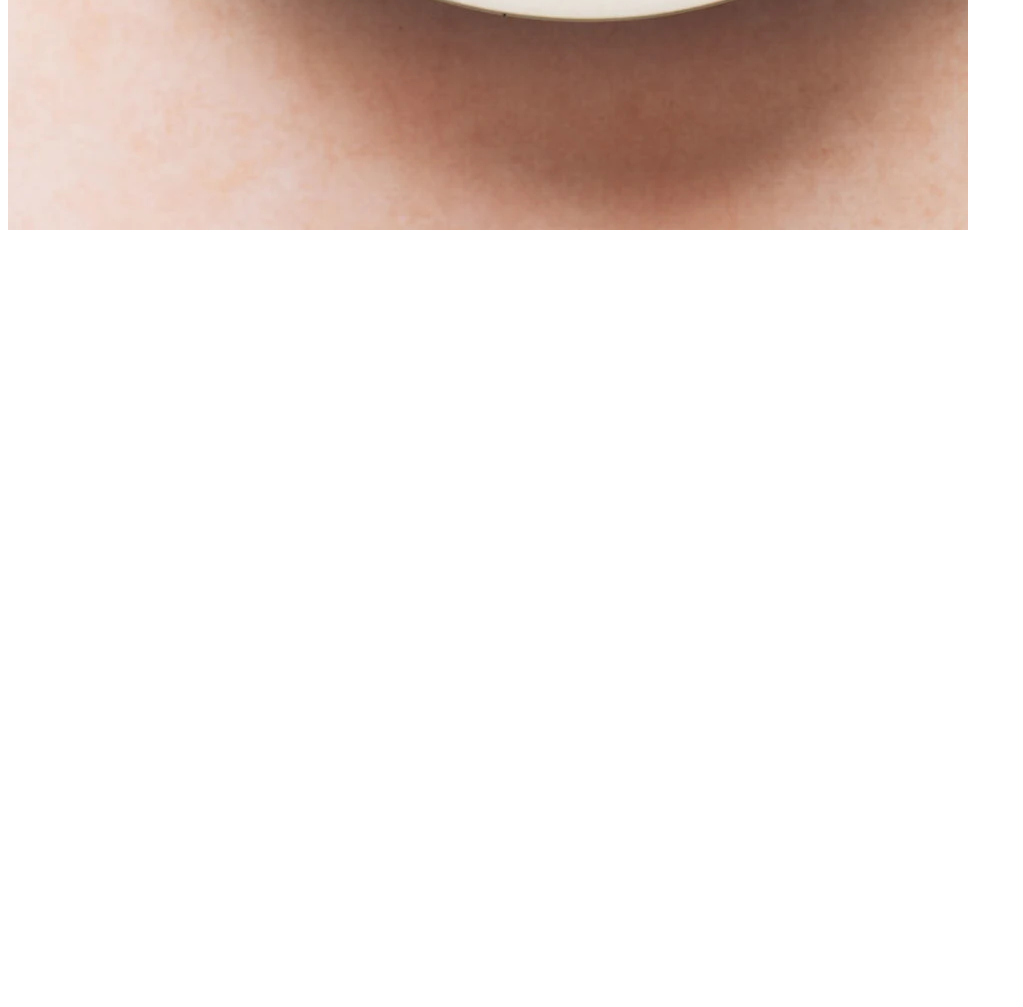
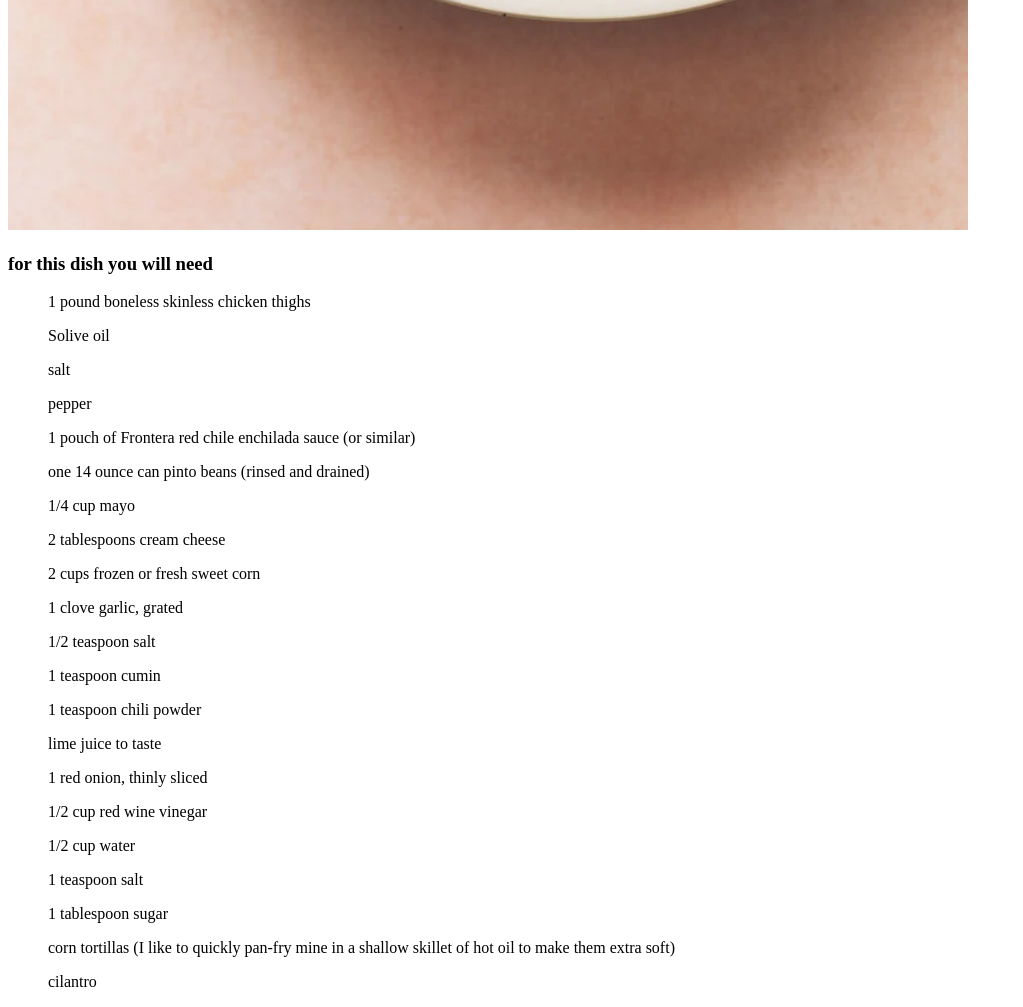
Before and after one commit to allred95/index.html, a plain HTML site: page pages/red-chile-tacos.html in a window 1280 px wide. Shown: the part 1277-2284 px from the top of the page, without its empty margins (0-1023 px from the left). Before the commit the page ends 1519 px from the top, so only its background shows below. Drawn offline with Linux system fonts and the light colour scheme.

Commit message:
add ingredients for taco page

```diff
--- a/pages/red-chile-tacos.html
+++ b/pages/red-chile-tacos.html
@@ -8,6 +8,30 @@
         <h2>if your looking for a quick an easy meal that the <strong>whole family</strong>
          will enjoy? try this twist on the classic street taco!</h2>
          <img src="../images/taco.png" alt="a red chile taco">
+        <h3>for this dish you will need</h3>
+        <ul>
+            <p>1 pound boneless skinless chicken thighs</p>
+            <p>Solive oil</p>
+            <p>salt</p>
+            <p>pepper</p>
+            <p>1 pouch of Frontera red chile enchilada sauce (or similar)</p>
+            <p>one 14 ounce can pinto beans (rinsed and drained)</p>
+            <p>1/4 cup mayo</p>
+            <p>2 tablespoons cream cheese</p>
+            <p>2 cups frozen or fresh sweet corn</p>
+            <p>1 clove garlic, grated</p>
+            <p>1/2 teaspoon salt</p>
+            <p>1 teaspoon cumin</p>
+            <p>1 teaspoon chili powder</p>
+            <p>lime juice to taste</p>
+            <p>1 red onion, thinly sliced</p>
+            <p>1/2 cup red wine vinegar</p>
+            <p>1/2 cup water</p>
+            <p>1 teaspoon salt</p>
+            <p>1 tablespoon sugar</p>
+            <p>corn tortillas (I like to quickly pan-fry mine in a shallow skillet of hot oil to make them extra soft)</p>
+            <p>cilantro</p></ul>
+
 
 
     </body>
```
Also changed, not shown: images/chicken.png (added).
